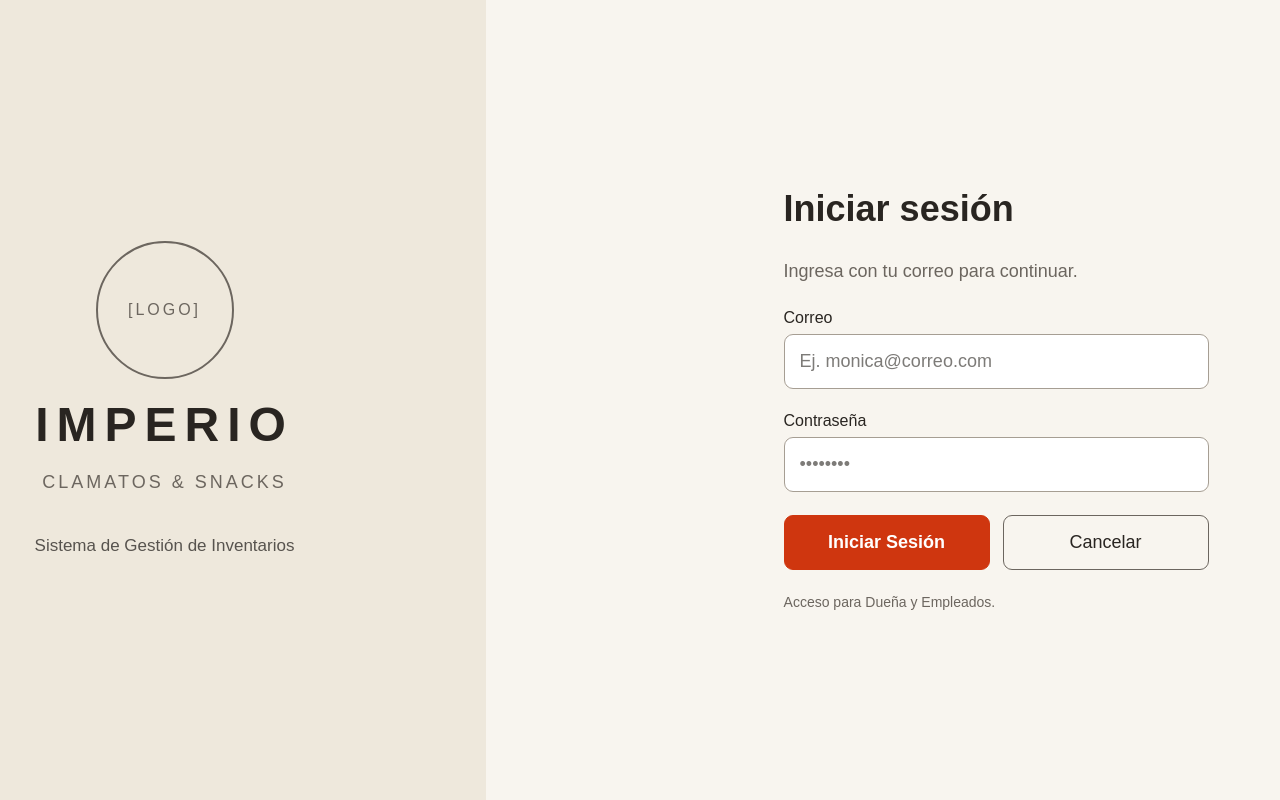
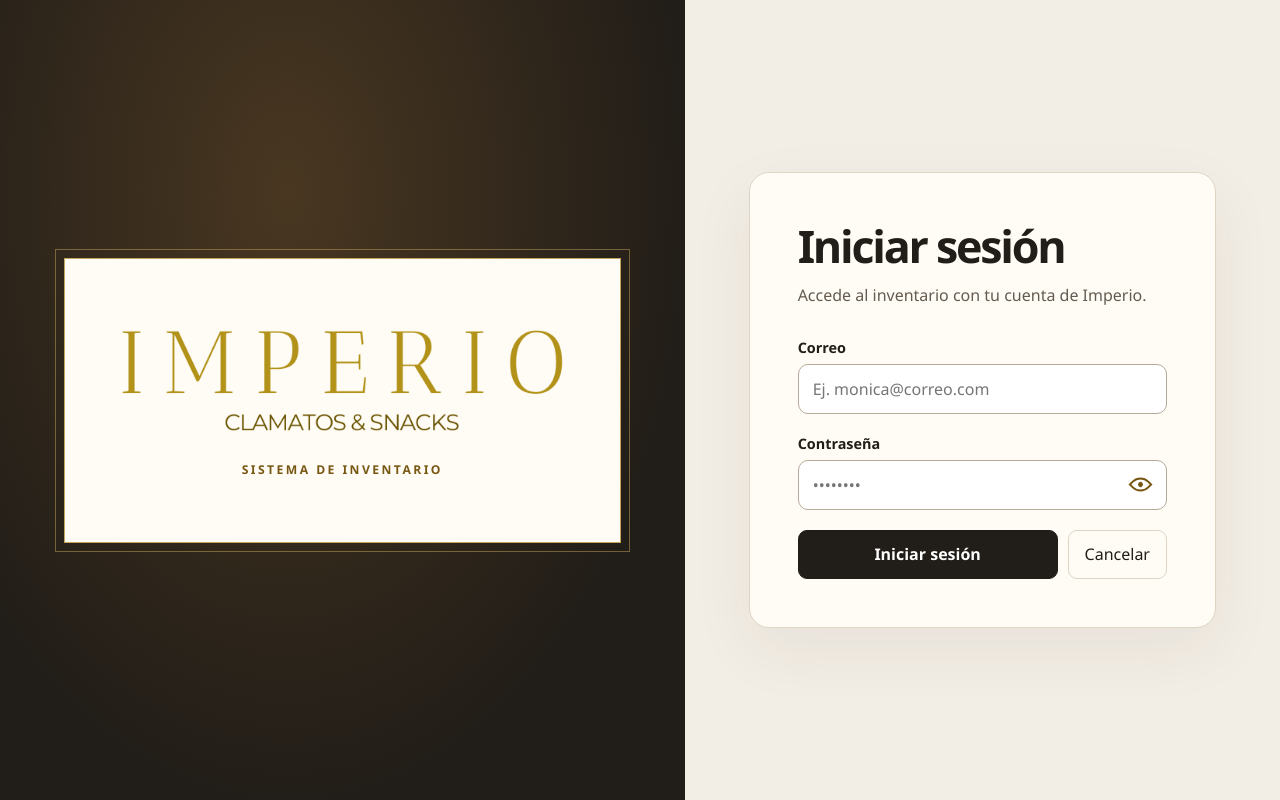
Before and after one commit to Bowerystream117/PROYECTO-SOFTWARE, a plain HTML site: page frontend/inicio de sesion/index.html in a window 1280 px wide. Drawn offline with Linux system fonts and the light colour scheme.

Commit message:
Renueva el acceso con el logo de Imperio y control de contraseña

```diff
--- a/frontend/inicio de sesion/estilos.css
+++ b/frontend/inicio de sesion/estilos.css
@@ -1,62 +1,96 @@
-/* Colores y medidas compartidas. */
 :root {
-  --fondoMarca: #eee8dc;
-  --fondoAcceso: #f8f5ef;
-  --colorTexto: #292521;
-  --colorSecundario: #6c665f;
-  --colorPrincipal: #cf360f;
-  --colorBorde: #a69e93;
+  --marfil: #fffcf5;
+  --carbon: #211d18;
+  --bronce: #785712;
+  --oro: #c6a45b;
+  --borde: #ded5c7;
 }
 * { box-sizing: border-box; }
 body {
   margin: 0;
-  font-family: Arial, Helvetica, sans-serif;
-  color: var(--colorTexto);
-  background: var(--fondoAcceso);
+  background: #f3eee5;
+  color: var(--carbon);
+  font-family: "Segoe UI", system-ui, sans-serif;
 }
-.pantalla { display: grid; grid-template-columns: 38% 62%; min-height: 100vh; min-height: 100svh; }
-.panelMarca { background: var(--fondoMarca); display: flex; align-items: center; padding: 40px 32px; }
-.identidad { text-align: center; width: 265px; max-width: 100%; }
-.logo {
-  display: grid; place-items: center; width: 138px; height: 138px;
-  margin: 0 auto 18px; border: 2px solid var(--colorSecundario); border-radius: 50%;
-  font-size: 16px; letter-spacing: 3px; color: var(--colorSecundario);
+.pantalla {
+  display: grid;
+  grid-template-columns: minmax(0, 1.15fr) minmax(0, 1fr);
+  min-height: 100vh;
+  min-height: 100svh;
 }
-.nombreMarca { margin: 0; font-size: 48px; font-weight: 700; letter-spacing: 8px; }
-.giroMarca { margin: 20px 0 40px; font-size: 18px; letter-spacing: 3px; color: var(--colorSecundario); }
-.descripcionSistema { margin: 0; font-size: 17px; line-height: 1.5; color: #57534e; }
-.panelAcceso { display: flex; justify-content: flex-end; align-items: center; padding: 60px 9% 60px 7%; }
-.contenedorFormulario { width: 425px; max-width: 100%; }
-h1 { margin: 0 0 27px; font-size: 36px; line-height: 1.2; }
-.introduccion { margin: 0 0 24px; font-size: 18px; line-height: 1.5; color: var(--colorSecundario); }
-.grupoCampo { margin-bottom: 23px; }
-label { display: block; margin-bottom: 7px; font-size: 16px; }
+.panelMarca {
+  display: grid;
+  place-items: center;
+  padding: clamp(24px, 5vw, 78px);
+  background: radial-gradient(ellipse at 42% 24%, #493721, var(--carbon) 72%);
+}
+.identidad {
+  width: min(100%, 660px);
+  padding: clamp(28px, 5vw, 76px) clamp(20px, 4vw, 60px);
+  background: var(--marfil);
+  border: 1px solid var(--oro);
+  outline: 1px solid #c6a45b80;
+  outline-offset: 8px;
+  text-align: center;
+}
+.logo { display: block; width: 100%; height: auto; }
+.descripcionSistema {
+  margin: 23px 0 0;
+  color: var(--bronce);
+  font-size: .76rem;
+  font-weight: 700;
+  letter-spacing: .2em;
+  text-transform: uppercase;
+}
+.panelAcceso { display: grid; place-items: center; padding: clamp(24px, 5vw, 72px); }
+.contenedorFormulario {
+  width: min(100%, 490px);
+  padding: clamp(24px, 4vw, 48px);
+  border: 1px solid var(--borde);
+  border-radius: 20px;
+  background: var(--marfil);
+  box-shadow: 0 22px 64px #36271910;
+}
+h1 { margin: 0; font-size: clamp(2.1rem, 3.5vw, 3rem); letter-spacing: -.05em; line-height: 1.1; }
+.introduccion { margin: 12px 0 30px; line-height: 1.55; color: #645b50; }
+.grupoCampo { margin-bottom: 20px; }
+label { display: block; margin-bottom: 7px; font-size: .9rem; font-weight: 650; }
 input {
-  width: 100%; height: 55px; padding: 12px 15px; border: 1px solid var(--colorBorde);
-  border-radius: 9px; background: #fff; color: var(--colorTexto); font: inherit; font-size: 18px;
+  width: 100%; min-height: 50px; padding: 12px 14px;
+  border: 1px solid #b7a998; border-radius: 10px;
+  background: white; color: var(--carbon); font: inherit;
 }
-input::placeholder { color: #7d7b78; opacity: 1; }
-input[aria-invalid="true"] { border-color: #b32913; }
-input:focus-visible, button:focus-visible { outline: 3px solid #a64b2d; outline-offset: 3px; }
-.acciones { display: flex; gap: 13px; }
-.boton { flex: 1; min-height: 55px; padding: 12px; border-radius: 9px; font: inherit; font-size: 18px; cursor: pointer; }
-.botonIniciar { border: 1px solid var(--colorPrincipal); background: var(--colorPrincipal); color: white; font-weight: 700; }
-.botonIniciar:hover { background: #b92d0c; }
-.botonCancelar { border: 1px solid var(--colorSecundario); background: transparent; color: var(--colorTexto); }
-.botonCancelar:hover { background: #eee8dc; }
-.notaAcceso { margin: 22px 0 0; font-size: 14px; color: var(--colorSecundario); line-height: 1.5; }
-.mensajeEstado { margin: 12px 0 0; line-height: 1.5; font-size: 14px; color: var(--colorSecundario); }
+.campoClave { position: relative; }
+.campoClave input { padding-right: 52px; }
+#verContrasena {
+  position: absolute; top: 4px; right: 5px; bottom: 4px;
+  width: 42px; display: grid; place-items: center;
+  border: 0; border-radius: 7px; background: transparent; color: var(--bronce); cursor: pointer;
+}
+#verContrasena:hover { background: #f3eee5; }
+.iconoOjo {
+  display: grid; place-items: center; width: 17px; height: 17px;
+  border: 2px solid currentColor; border-radius: 70% 0; transform: rotate(45deg);
+}
+.iconoOjo::before { content: ""; width: 5px; height: 5px; border-radius: 50%; background: currentColor; }
+#verContrasena[aria-pressed="true"] .iconoOjo::after {
+  content: ""; position: absolute; width: 2px; height: 22px; background: currentColor; transform: rotate(-90deg);
+}
+input:focus-visible, button:focus-visible { outline: 3px solid var(--bronce); outline-offset: 3px; }
+.acciones { display: flex; flex-wrap: wrap; gap: 10px; }
+.boton { min-height: 49px; padding: 11px 16px; border-radius: 9px; font: inherit; cursor: pointer; }
+.botonIniciar { flex: 1 0 max-content; border: 1px solid var(--carbon); background: var(--carbon); color: white; font-weight: 700; }
+.botonIniciar:hover { background: #463722; }
+.botonIniciar:disabled { opacity: .65; cursor: wait; }
+.botonCancelar { border: 1px solid var(--borde); background: transparent; color: var(--carbon); }
+.botonCancelar:hover { background: #f3eee5; }
+.mensajeEstado { margin: 14px 0 0; font-size: .9rem; line-height: 1.45; }
 .mensajeEstado:empty { display: none; }
-.mensajeEstado.error { color: #b32913; }
-/* En celulares, la marca aparece arriba del formulario. */
+.mensajeEstado.error { color: #962e1d; }
 @media (max-width: 760px) {
-  .pantalla { grid-template-columns: 1fr; }
-  .panelMarca { justify-content: center; padding: 30px 24px; }
-  .logo { width: 80px; height: 80px; font-size: 12px; }
-  .nombreMarca { font-size: 34px; letter-spacing: 6px; }
-  .giroMarca { font-size: 14px; margin: 12px 0 20px; }
-  .descripcionSistema { font-size: 14px; }
-  .panelAcceso { justify-content: center; padding: 40px 24px; }
-  h1 { font-size: 30px; }
+  .pantalla { grid-template-columns: 1fr; grid-template-rows: auto 1fr; }
+  .panelMarca { padding: 30px; }
+  .identidad { width: min(100%, 450px); padding: 20px 24px; }
+  .descripcionSistema { margin-top: 12px; }
+  .panelAcceso { align-items: start; }
 }
-@media (max-width: 360px) { .acciones { flex-direction: column; } }
--- a/frontend/inicio de sesion/index.html
+++ b/frontend/inicio de sesion/index.html
@@ -5,23 +5,21 @@
   <meta name="viewport" content="width=device-width, initial-scale=1">
   <title>Iniciar sesión | Imperio</title>
   <link rel="stylesheet" href="estilos.css">
-<script src="../compartido/sesion.js" defer></script>
+  <script src="../compartido/sesion.js" defer></script>
   <script src="script.js" defer></script>
 </head>
 <body>
   <main class="pantalla">
     <aside class="panelMarca" aria-label="Imperio Clamatos y Snacks">
       <div class="identidad">
-        <div class="logo" aria-label="Espacio para el logo">[LOGO]</div>
-        <p class="nombreMarca">IMPERIO</p>
-        <p class="giroMarca">CLAMATOS &amp; SNACKS</p>
-        <p class="descripcionSistema">Sistema de Gestión de Inventarios</p>
+        <img class="logo" src="../compartido/logo-imperio.png" alt="Imperio Clamatos &amp; Snacks" width="1164" height="296">
+        <p class="descripcionSistema">Sistema de inventario</p>
       </div>
     </aside>
     <section class="panelAcceso" aria-labelledby="tituloAcceso">
       <div class="contenedorFormulario">
         <h1 id="tituloAcceso">Iniciar sesión</h1>
-        <p class="introduccion">Ingresa con tu correo para continuar.</p>
+        <p class="introduccion">Accede al inventario con tu cuenta de Imperio.</p>
         <form id="formularioAcceso">
           <div class="grupoCampo">
             <label for="campoUsuario">Correo</label>
@@ -30,14 +28,19 @@
           </div>
           <div class="grupoCampo">
             <label for="campoContrasena">Contraseña</label>
-            <input id="campoContrasena" name="contrasena" type="password" placeholder="••••••••"
-              autocomplete="current-password" required aria-describedby="mensajeEstado">
+            <div class="campoClave">
+              <input id="campoContrasena" name="contrasena" type="password" placeholder="••••••••"
+                autocomplete="current-password" required aria-describedby="mensajeEstado">
+              <button id="verContrasena" type="button" aria-controls="campoContrasena"
+                aria-pressed="false" aria-label="Mostrar contraseña" title="Mostrar contraseña">
+                <span class="iconoOjo" aria-hidden="true"></span>
+              </button>
+            </div>
           </div>
           <div class="acciones">
-            <button id="botonIniciar" class="boton botonIniciar" type="submit">Iniciar Sesión</button>
+            <button id="botonIniciar" class="boton botonIniciar" type="submit">Iniciar sesión</button>
             <button id="botonCancelar" class="boton botonCancelar" type="button">Cancelar</button>
           </div>
-          <p class="notaAcceso">Acceso para Dueña y Empleados.</p>
           <p id="mensajeEstado" class="mensajeEstado" role="status" aria-live="polite"></p>
         </form>
       </div>
--- a/frontend/inicio de sesion/script.js
+++ b/frontend/inicio de sesion/script.js
@@ -5,6 +5,15 @@ const campoContrasena = document.getElementById("campoContrasena");
 const botonIniciar = document.getElementById("botonIniciar");
 const botonCancelar = document.getElementById("botonCancelar");
 const mensajeEstado = document.getElementById("mensajeEstado");
+const verContrasena = document.getElementById("verContrasena");
+
+function mostrarContrasena(visible) {
+  campoContrasena.type = visible ? "text" : "password";
+  verContrasena.setAttribute("aria-pressed", String(visible));
+  verContrasena.title = visible ? "Ocultar contraseña" : "Mostrar contraseña";
+}
+
+verContrasena.addEventListener("click", () => mostrarContrasena(campoContrasena.type === "password"));
 
 // Acceso mediante los usuarios registrados en MySQL.
 formularioAcceso.addEventListener("submit", async evento => {
@@ -32,6 +41,7 @@ formularioAcceso.addEventListener("submit", async evento => {
 });
 botonCancelar.addEventListener("click", () => {
   formularioAcceso.reset();
+  mostrarContrasena(false);
   mensajeEstado.textContent = "";
   campoUsuario.focus();
 });
```
Also changed, not shown: frontend/compartido/logo-imperio.png (added).
